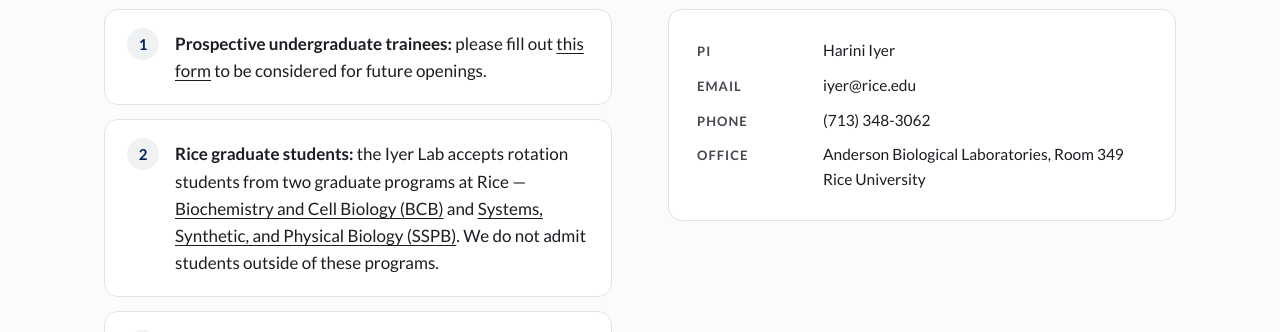
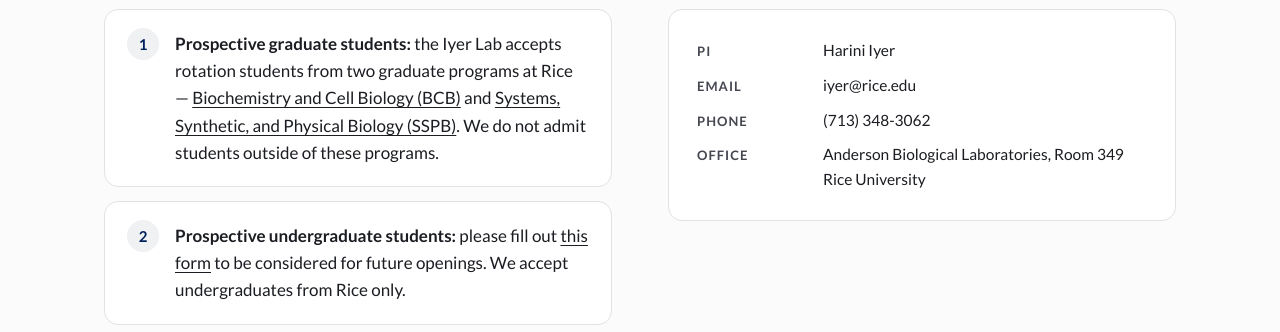
Before and after one commit to iyerlaboratory/iyerlaboratory.github.io, a plain HTML site: page join.html in a window 1280 px wide. Shown: the part 410-742 px from the top of the page. Drawn offline with nearby package versions, Linux system fonts and the light colour scheme.

Commit message:
Split the Join page into prospective graduate and undergraduate students
Co-Authored-By: Claude Opus 5.5 <noreply@anthropic.com>
Claude-Session: https://claude.ai/code/session_012pjut5DKrUtDq79C4MLDVr

```diff
--- a/join.html
+++ b/join.html
@@ -48,8 +48,8 @@
         <div>
           <h2 style="font-size:30px">How to join</h2>
           <ol class="steps">
-            <li><strong>Prospective undergraduate trainees:</strong> please fill out <a href="https://forms.gle/4mFBoCbiL1zuPfDh6">this form</a> to be considered for future openings.</li>
-            <li><strong>Rice graduate students:</strong> the Iyer Lab accepts rotation students from two graduate programs at Rice — <a href="https://biosciences.rice.edu/biochemistry-and-cell-biology-graduate-program">Biochemistry and Cell Biology (BCB)</a> and <a href="https://sspb.rice.edu/">Systems, Synthetic, and Physical Biology (SSPB)</a>. We do not admit students outside of these programs.</li>
+            <li><strong>Prospective graduate students:</strong> the Iyer Lab accepts rotation students from two graduate programs at Rice — <a href="https://biosciences.rice.edu/biochemistry-and-cell-biology-graduate-program">Biochemistry and Cell Biology (BCB)</a> and <a href="https://sspb.rice.edu/">Systems, Synthetic, and Physical Biology (SSPB)</a>. We do not admit students outside of these programs.</li>
+            <li><strong>Prospective undergraduate students:</strong> please fill out <a href="https://forms.gle/4mFBoCbiL1zuPfDh6">this form</a> to be considered for future openings. We accept undergraduates from Rice only.</li>
             <li><strong>Everyone else:</strong> check back here for future opportunities to join our shoal!</li>
           </ol>
         </div>
```
